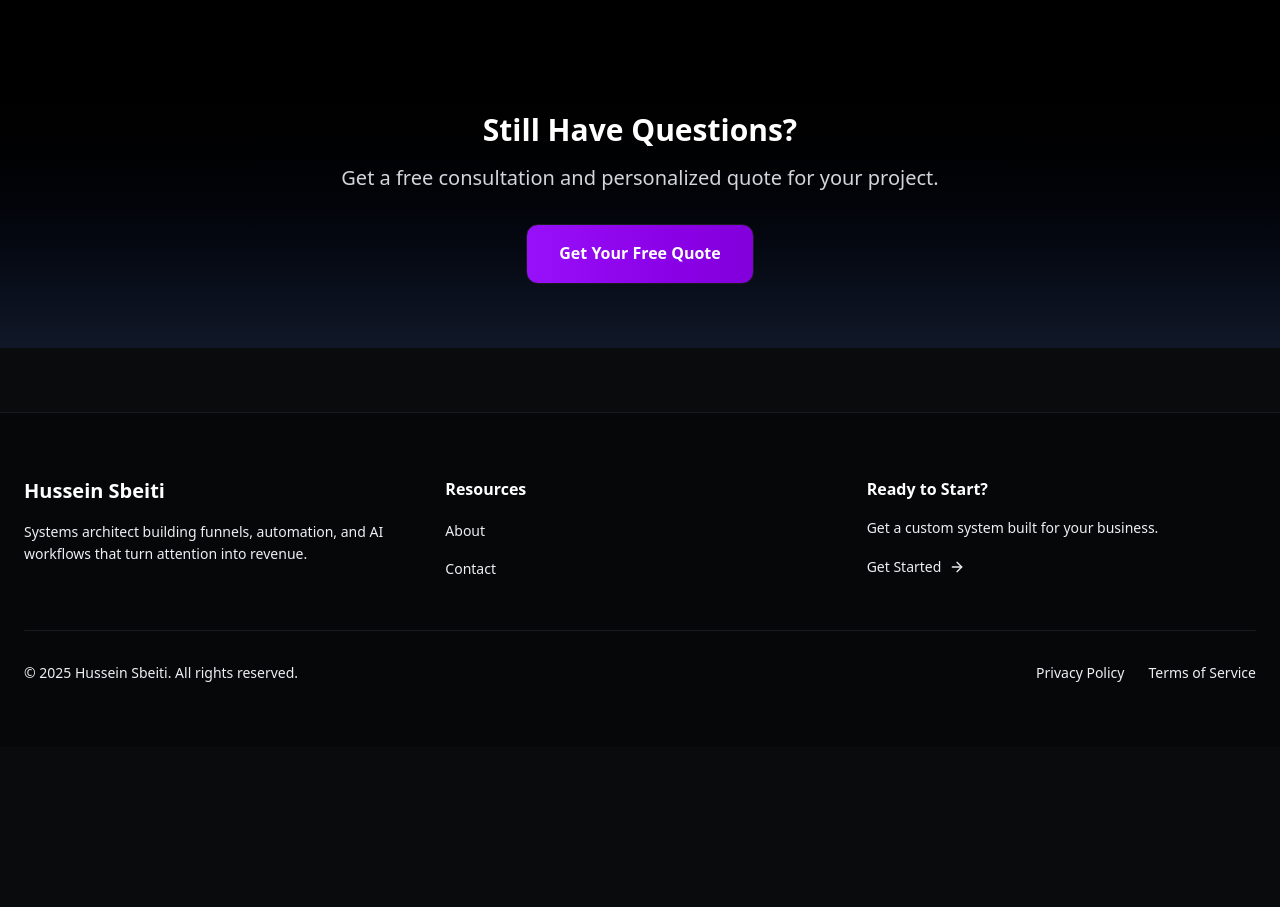
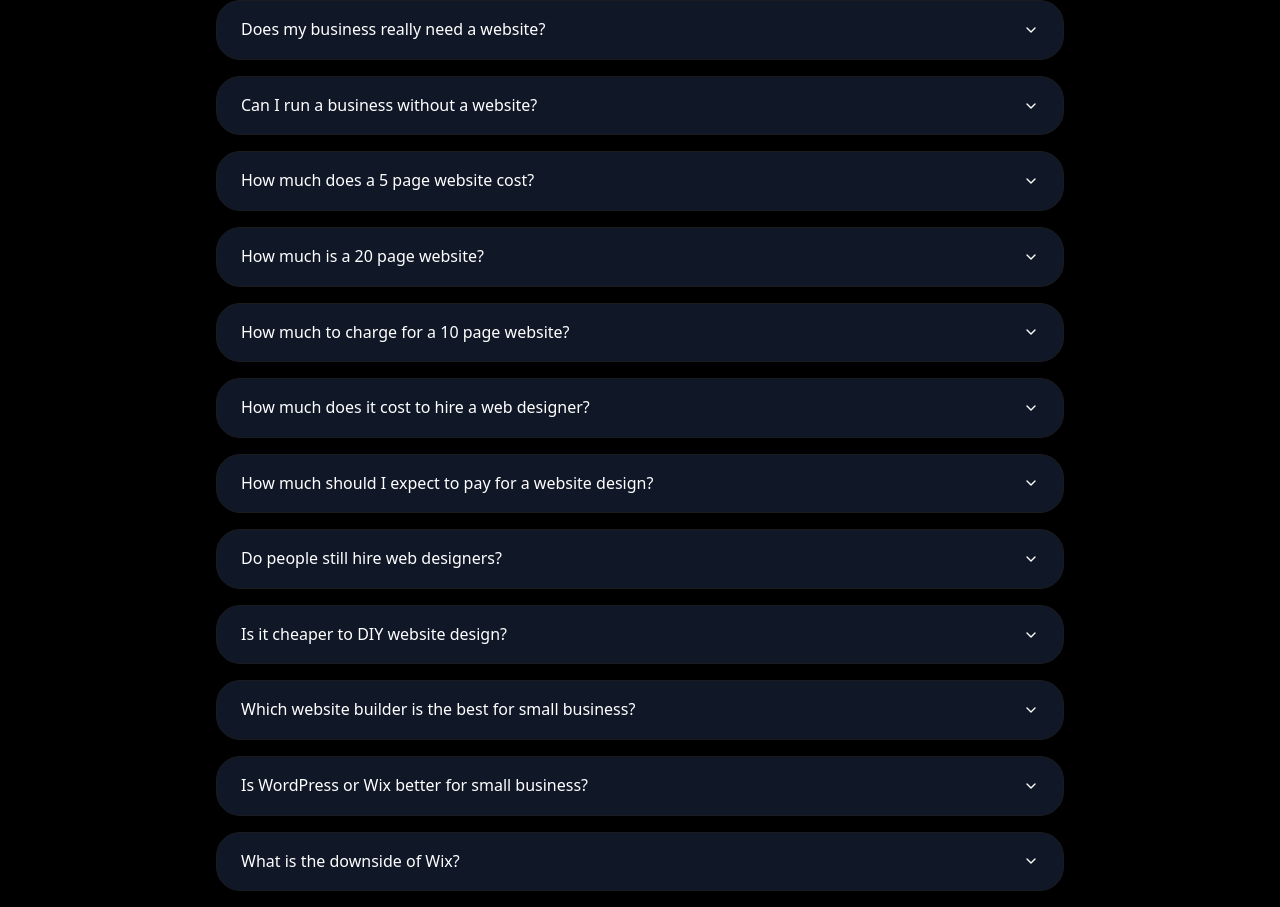
Before and after one commit to hseinsb/Mysite, a Next.js app: page /faq in a window 1280 px wide. Shown: the part 1323-2230 px from the top of the page. Before the commit the page ends 2070 px from the top, so only its background shows below. Built offline with nearby package versions, Linux system fonts and the light colour scheme; no server answers.

Commit message:
Add 15 high-value SEO FAQ questions about website necessity, costs, and platform comparisons

```diff
--- a/src/app/faq/page.tsx
+++ b/src/app/faq/page.tsx
@@ -9,31 +9,37 @@ import {
 } from "@/components/ui/accordion";
 
 export const metadata: Metadata = {
-  title: "FAQ | Website Development Cost, Web Design Fees & Pricing Questions",
-  description: "Common questions about website development charges, web design fees, WordPress maintenance packages, and ecommerce website costs. Get transparent answers to your pricing questions.",
+  title: "FAQ | Do I Need a Website? Cost, Pricing & Small Business Questions Answered",
+  description: "Answers to 'Does my business need a website?', 'How much does a 5-page website cost?', 'Is Wix or WordPress better?', web design fees, DIY vs hiring a designer, and more business website questions.",
   keywords: [
-    "website development charges",
+    "does my business need a website",
+    "can i run a business without a website",
+    "how much does a 5 page website cost",
+    "how much is a 20 page website",
+    "how much to charge for a 10 page website",
+    "is it cheaper to diy website design",
+    "which website builder is best for small business",
+    "is wordpress or wix better",
+    "do people still hire web designers",
+    "how much does it cost to hire a web designer",
+    "website development cost",
     "web design fees",
-    "wordpress monthly maintenance package",
-    "website redesign quote",
-    "web design rates per hour",
-    "ecommerce website costs",
-    "website development cost",
-    "web design pricing",
+    "wordpress vs wix",
+    "website management cost",
   ],
   alternates: {
     canonical: "https://hussbuilds.com/faq",
   },
   openGraph: {
-    title: "FAQ | Website Development Cost & Web Design Pricing",
-    description: "Answers to common questions about website development charges, design fees, and maintenance packages.",
+    title: "FAQ | Does My Business Need a Website? Cost & Pricing Answered",
+    description: "Get answers about website necessity, costs (5-page, 10-page, 20-page sites), DIY vs hiring designers, WordPress vs Wix, and more.",
     url: "https://hussbuilds.com/faq",
     images: ["/og-image.png"],
   },
   twitter: {
     card: "summary_large_image",
-    title: "FAQ | Website Development Cost & Pricing",
-    description: "Common questions about web design fees and development charges.",
+    title: "FAQ | Website Cost & Business Questions",
+    description: "Answers to common questions about website necessity, costs, and choosing the right solution.",
     images: ["/og-image.png"],
   },
 };
@@ -86,6 +92,66 @@ const faqs = [
   {
     question: "Do you offer website maintenance after launch?",
     answer: "Yes! All projects include 30 days of post-launch support. After that, you can choose a monthly maintenance package or pay-as-you-go hourly support. Maintenance includes updates, backups, security monitoring, and technical support to keep your site running smoothly.",
+  },
+  {
+    question: "Does my business really need a website?",
+    answer: "Yes, absolutely. In 2025, 97% of consumers search online before making a purchase. Without a website, you're invisible to most potential customers. A website builds credibility, works 24/7 to generate leads, and gives you control over your brand—something social media alone can't provide.",
+  },
+  {
+    question: "Can I run a business without a website?",
+    answer: "While technically possible, running a business without a website means lost revenue. Studies show businesses without websites lose 10-50% of potential customers to competitors with online presence. You'll rely on expensive advertising and word-of-mouth only, limiting your growth potential significantly.",
+  },
+  {
+    question: "How much does a 5 page website cost?",
+    answer: "A professional 5-page website typically costs $2,000-$4,000. This includes custom design, mobile responsiveness, SEO optimization, contact forms, and basic integrations. DIY builders are cheaper ($300-$800) but lack customization and professional polish that converts visitors into customers.",
+  },
+  {
+    question: "How much is a 20 page website?",
+    answer: "A 20-page website ranges from $5,000-$12,000 depending on complexity, custom features, and content requirements. This typically includes content management system, advanced SEO, custom functionality, and multiple integrations. Enterprise sites with custom applications can exceed $15,000.",
+  },
+  {
+    question: "How much to charge for a 10 page website?",
+    answer: "A 10-page custom website typically costs $3,500-$7,500. This includes professional design, responsive development, SEO optimization, content integration, and launch support. The exact price depends on features like e-commerce, custom forms, API integrations, or specialized functionality.",
+  },
+  {
+    question: "How much does it cost to hire a web designer?",
+    answer: "Hiring a web designer costs $1,000-$15,000+ depending on project scope. Freelancers charge $50-$150/hour, while agencies charge $100-$300/hour. Fixed-price projects are more common and predictable—simple sites ($1,500-$3,000), business sites ($3,000-$7,500), complex sites ($7,500+).",
+  },
+  {
+    question: "How much should I expect to pay for a website design?",
+    answer: "Expect to pay $2,000-$5,000 for a quality business website. Budget sites ($500-$1,500) often use templates with minimal customization. Premium custom designs ($5,000-$15,000+) include advanced features, custom development, and comprehensive SEO. Your investment should match your business goals and competitive position.",
+  },
+  {
+    question: "Do people still hire web designers?",
+    answer: "Absolutely. Despite DIY tools, professional web designer demand is growing. Businesses hire designers for custom functionality, professional branding, SEO optimization, and conversion-focused design that DIY tools can't match. Good design pays for itself through increased conversions and professional credibility.",
+  },
+  {
+    question: "Is it cheaper to DIY website design?",
+    answer: "DIY website design is cheaper upfront ($10-$50/month) but often costs more long-term. You'll spend 40-80 hours learning, designing, and troubleshooting—time better spent running your business. DIY sites often underperform in conversions, SEO, and mobile experience, costing you customers. Professional design typically pays for itself within 6-12 months.",
+  },
+  {
+    question: "Which website builder is the best for small business?",
+    answer: "For small businesses, WordPress (self-hosted) offers the best long-term value with full customization and ownership. Shopify is ideal for e-commerce. Wix and Squarespace work for very simple needs but limit growth. Custom-built sites on Next.js or similar frameworks provide maximum performance and flexibility for serious businesses.",
+  },
+  {
+    question: "Is WordPress or Wix better for small business?",
+    answer: "WordPress is better for most small businesses. It offers unlimited customization, better SEO capabilities, no transaction fees, and true ownership. Wix is easier to start but limits growth with platform lock-in, slower speeds, and less flexibility. WordPress sites also have higher resale value if you ever sell your business.",
+  },
+  {
+    question: "What is the downside of Wix?",
+    answer: "Wix downsides include platform lock-in (can't move your site), slower load speeds, limited SEO capabilities, monthly fees that add up, generic templates competitors also use, and restricted customization. For growing businesses, these limitations often force a costly rebuild to a more flexible platform within 2-3 years.",
+  },
+  {
+    question: "How much should I pay for someone to manage my website?",
+    answer: "Website management costs $100-$500/month depending on services. Basic maintenance (updates, backups, security) runs $100-$200/month. Comprehensive management including content updates, SEO, analytics, and support costs $300-$500/month. Pay-as-you-go hourly support runs $75-$150/hour for occasional needs.",
+  },
+  {
+    question: "Do you still need a website in 2025?",
+    answer: "More than ever. In 2025, a website is non-negotiable for credible businesses. 84% of consumers research businesses online before buying. AI search tools and voice assistants prioritize businesses with strong websites. Social media alone isn't enough—algorithms change overnight, but you own your website forever.",
+  },
+  {
+    question: "Is Wix or Shopify better for small business?",
+    answer: "It depends on your business type. Shopify is superior for product-based businesses with its powerful e-commerce features, while Wix works better for service businesses or simple informational sites. For serious online stores, Shopify's inventory management, payment processing, and sales features justify the higher cost.",
   },
 ];
 
```
